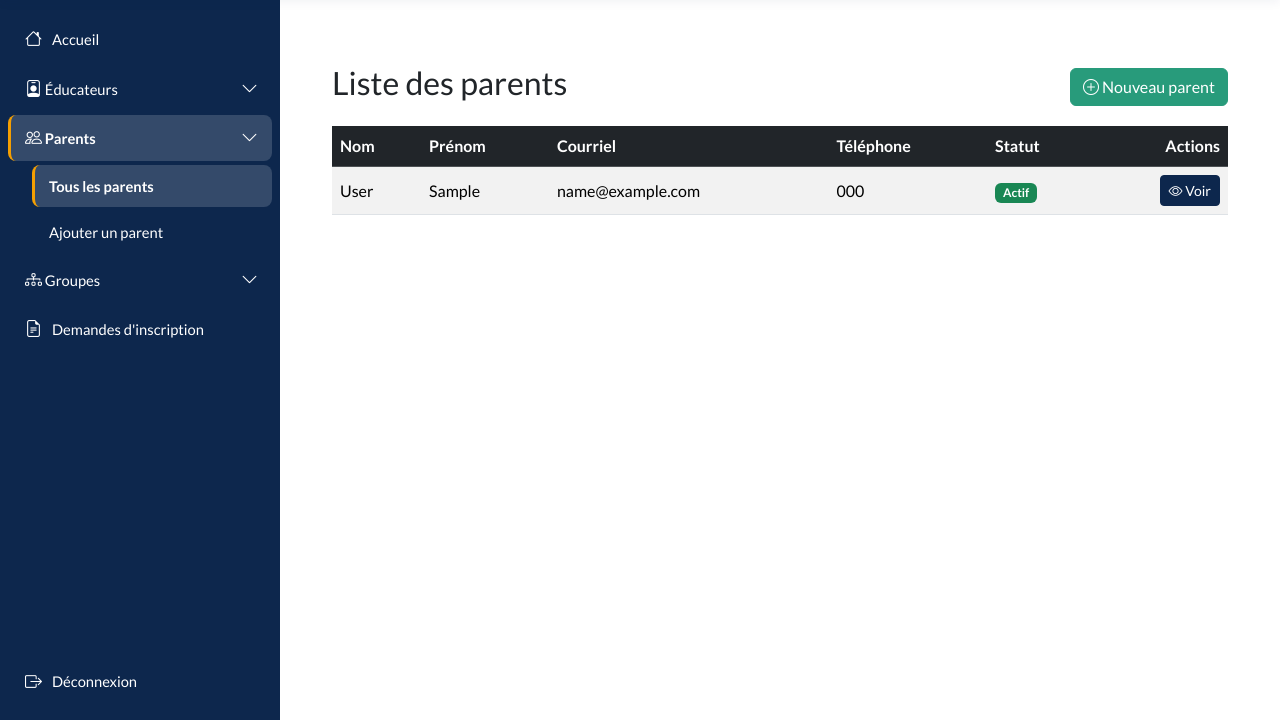
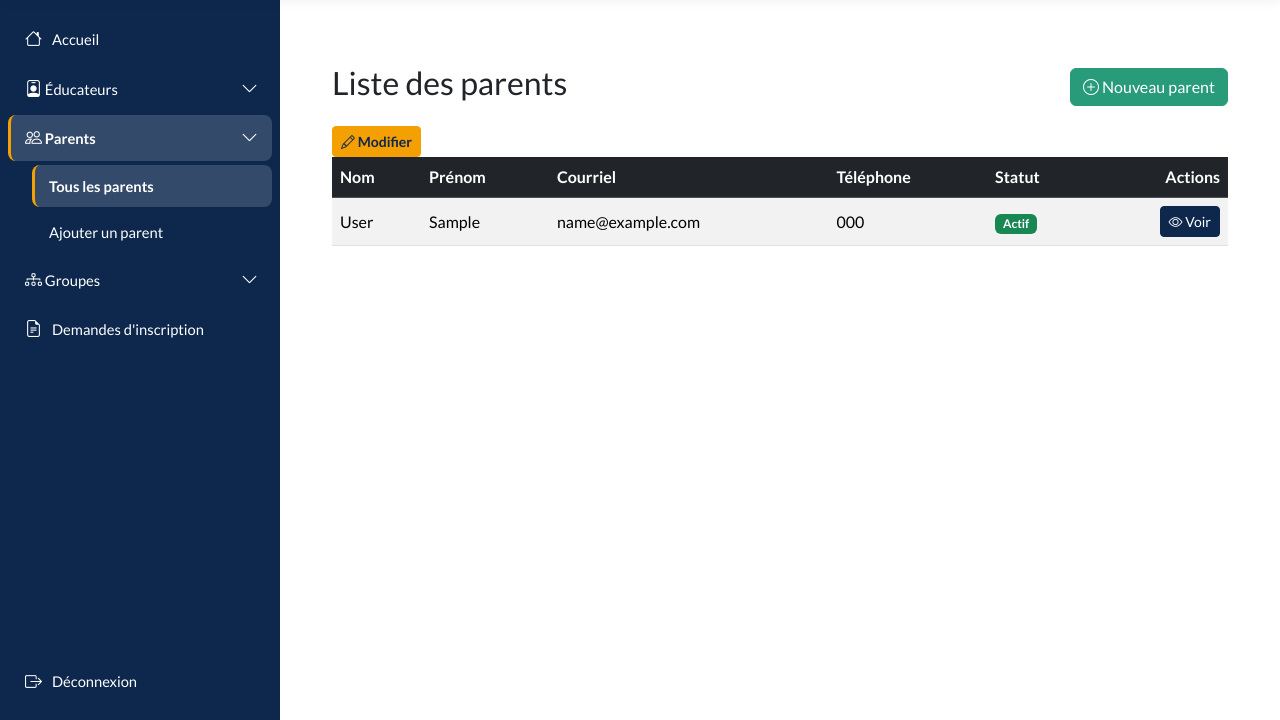
Before and after one commit to saiahhoussem/CarthageXManagement, a Django app: page /comptes/parents/ in a window 1280 px wide. Shown: the part 87-807 px from the top of the page. Run offline with Django 5.2, Linux system fonts and the light colour scheme; a user stored in the database is signed in; tables that the repository leaves empty hold one stand-in row (values such as "Sample post").

Commit message:
feat: ajout du bouton modifier dans la liste des parents

```diff
--- a/templates/compte/liste_parents.html
+++ b/templates/compte/liste_parents.html
@@ -48,8 +48,10 @@
                         <a href="{% url 'compte:detail_parent' parent.pk %}" class="btn btn-sm btn-ck-bleu-fonce">
                             <i class="bi bi-eye"></i> Voir
                         </a>
-                        <!-- Le bouton modifier sera ajouté plus tard -->
                     </td>
+                    <a href="{% url 'compte:modifier_parent' parent.pk %}" class="btn btn-sm btn-ck-orange">
+                        <i class="bi bi-pencil"></i> Modifier
+                    </a>
                 </tr>
                 {% endfor %}
             </tbody>
```
